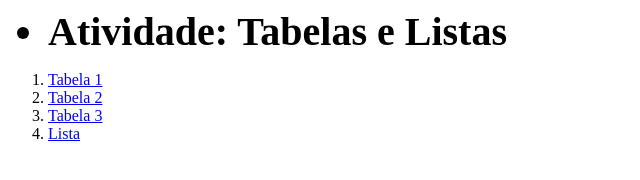
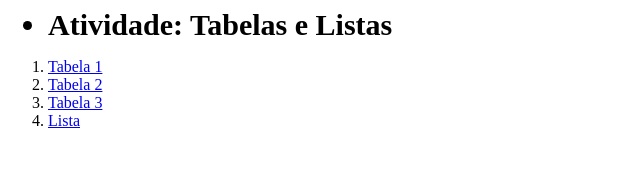
Before and after one commit to GabryelPaiva7/Tabelas-Listas, a plain HTML site: page index.html in a window 1280 px wide. Shown: the whole page, without its empty margins (0-640 px from the left). Drawn offline with Linux system fonts and the light colour scheme.

Commit message:
Update index.html

```diff
--- a/index.html
+++ b/index.html
@@ -6,7 +6,7 @@
 </head>
 <body>
     <ul type="disc">
-        <li style="font-size: 40px;"><b>Atividade: Tabelas e Listas</b></li>
+        <li style="font-size: 30px;"><b>Atividade: Tabelas e Listas</b></li>
     </ul>
     <ol>
         <li><a href="tabela1.html">Tabela 1</a></li>
```
